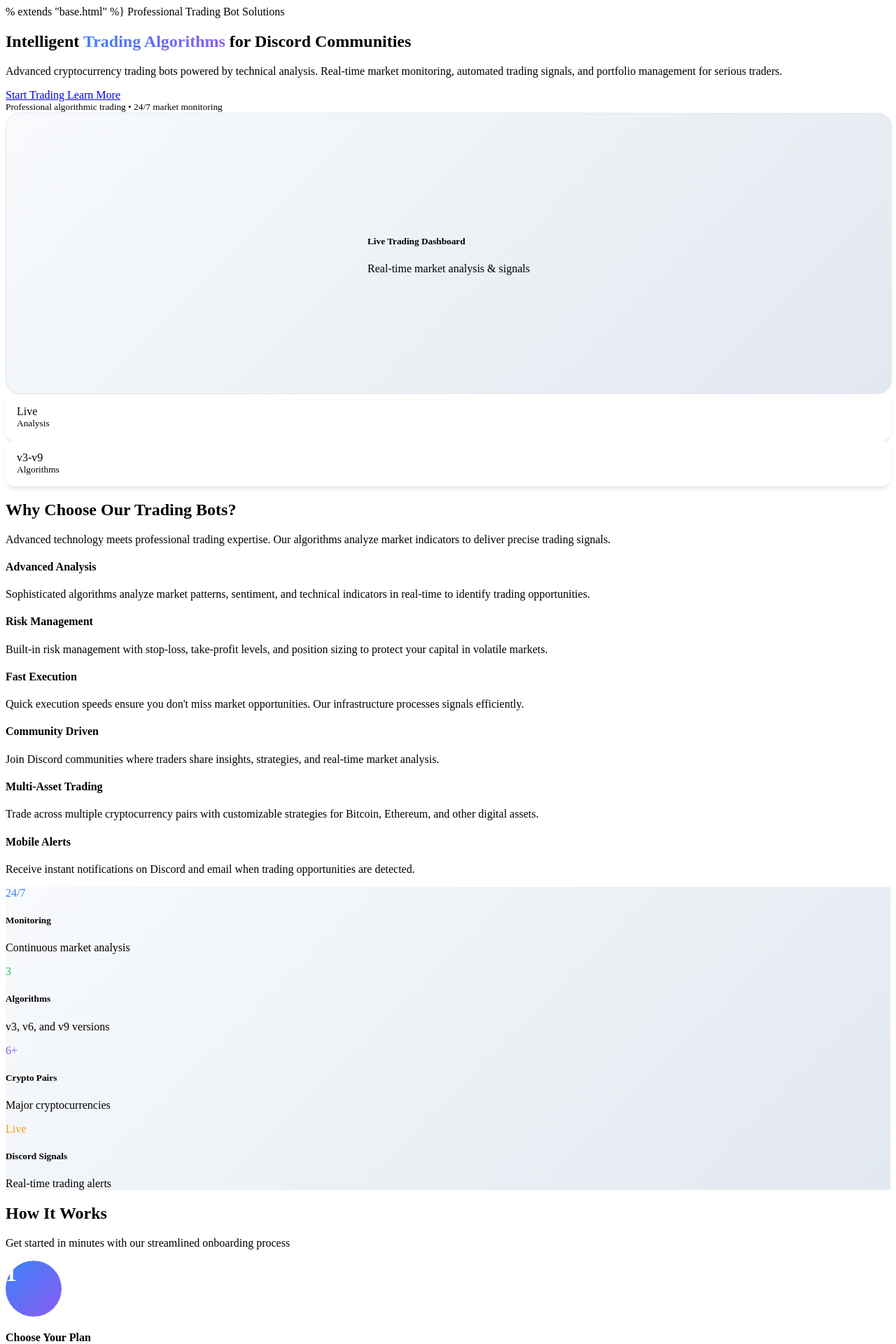
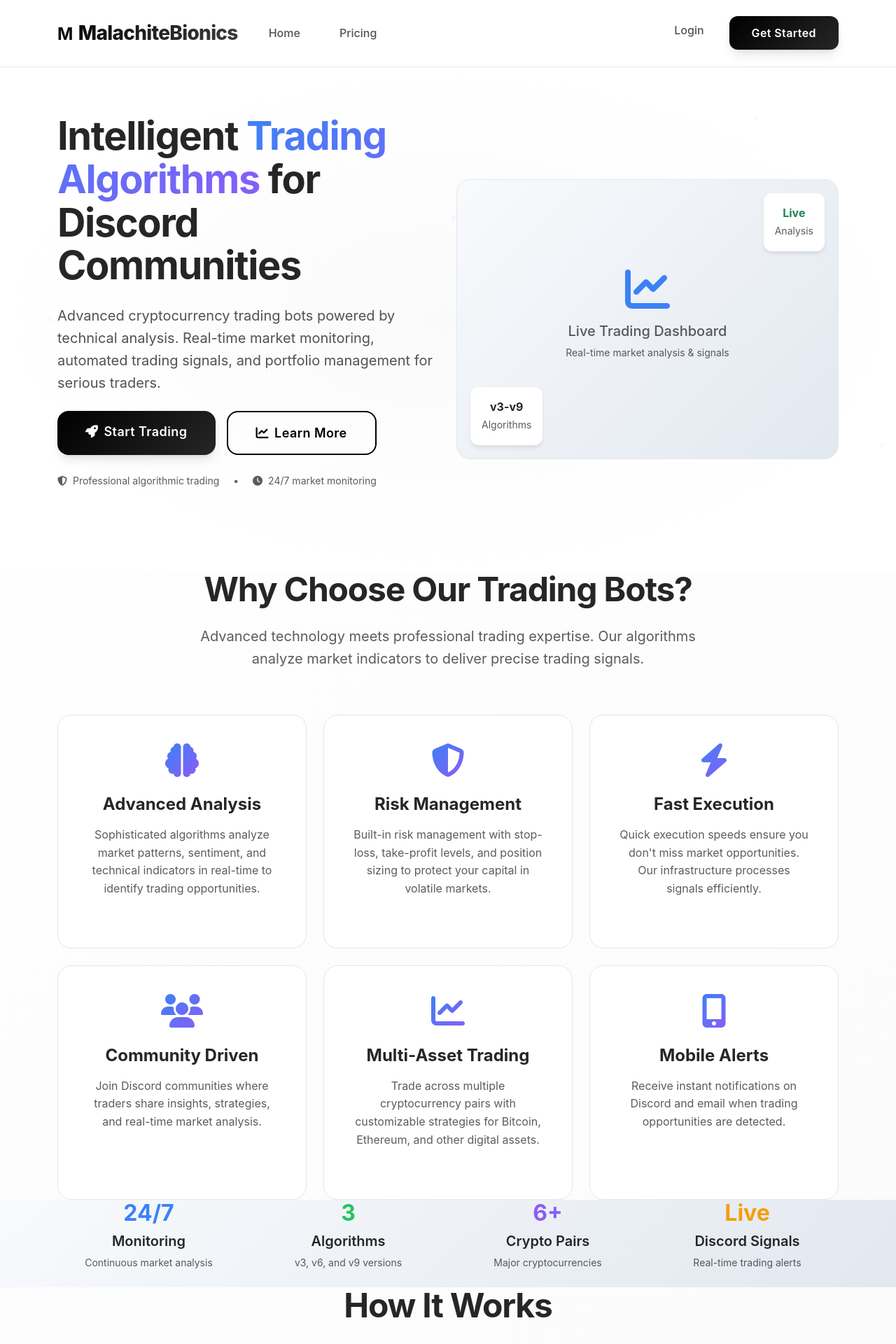
Before and after one commit to coleisa/MalachiteBionics, a Flask app: page / in a window 1280 px wide. Shown: the top 1920 px of the page at 70% size. Run offline with Flask 3, Linux system fonts and the light colour scheme; some libraries are stand-ins or nearby versions.

Commit message:
Update index.html

```diff
--- a/MalachiteBionics/templates/index.html
+++ b/MalachiteBionics/templates/index.html
@@ -1,4 +1,4 @@
-% extends "base.html" %}
+{% extends "base.html" %}
 
 {% block title %}Professional Trading Bot Solutions{% endblock %}
 
```
